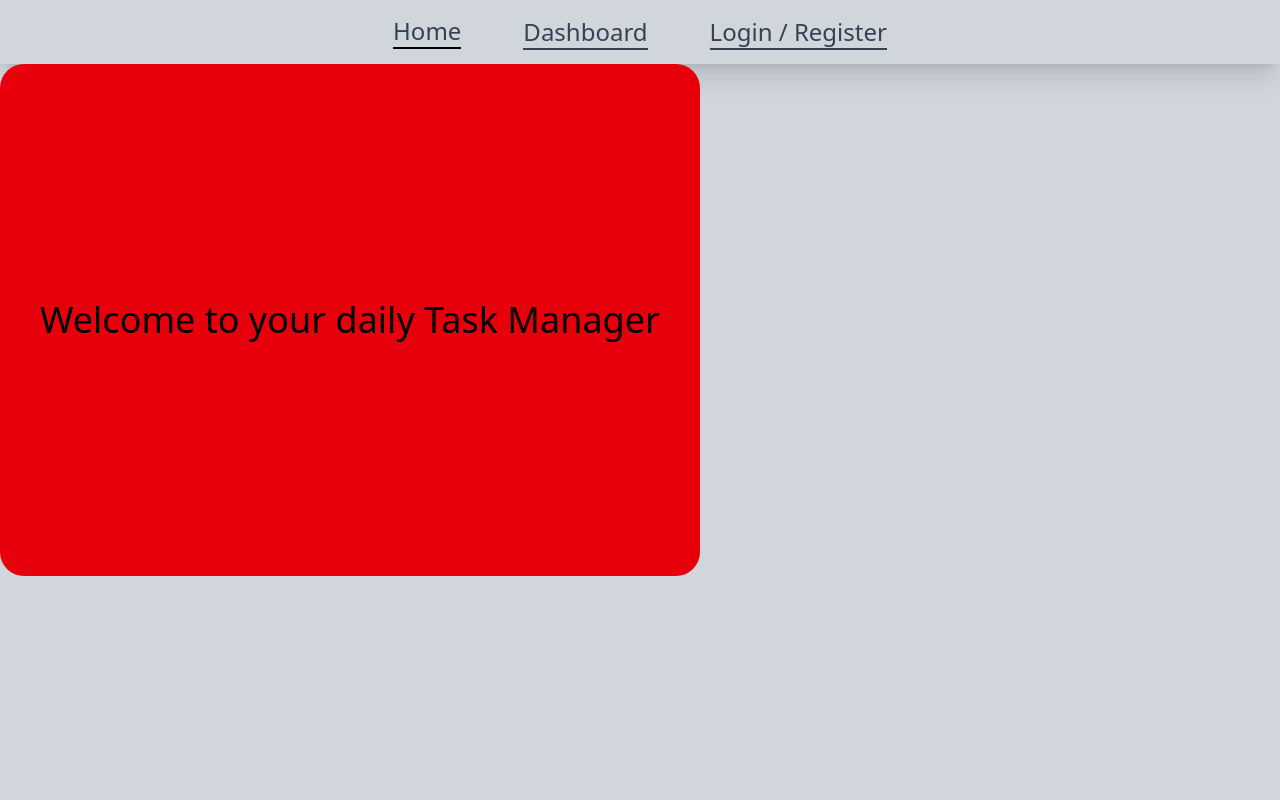
After one commit to tsvetkovivan365-code/flask_task_app, a Flask app: page / in a window 1280 px wide. The commit adds this page. Run offline with Flask 3, Linux system fonts and the light colour scheme; style sheets or scripts are compiled from the project's sources.

```diff
--- a/app.py
+++ b/app.py
@@ -1,9 +1,12 @@
-from flask import Flask, render_template, request, redirect, url_for
+from flask import Flask, render_template, request, redirect, url_for, flash, session
 from database import db, User, Task
 from dotenv import load_dotenv
 from os import path, environ
 from flask_mail import Mail
 from flask_login import LoginManager
+from flask_wtf import FlaskForm
+from wtforms import StringField, TextAreaField, DateTimeField, SubmitField
+from wtforms.validators import DataRequired
 
 
 # Flask App Initialization
@@ -45,13 +48,29 @@ def home():
 def dashboard():
     return render_template("dashboard.html")
 
-@app.route('/register')
+@app.route('/register', methods=["GET", "POST"])
 def register():
-    return render_template("register_user.html")
+    if request.method == "POST":
+        name = request.form.get("name")
+        email = request.form.get("email")
+        password = request.form.get("password")
+        if not name or not email or not password:
+            flash("All fields are required!", "error")
+            return redirect(url_for("register"))
+        existing_user = User.query.filter_by(email="email").first()
+        if existing_user:
+            flash("Email already exists!", 'error')
+            return redirect(url_for('register'))
+        new_user = User(name=name, email=email, password=password)
+        db.session.add(new_user)
+        db.session.commit()
+        flash("You have successfully registered!", 'success')
+        return redirect(url_for('dashboard.html'))
+    return render_template("register.html")
 
 @app.route('/login')
 def login():
-    return render_template("login_user.html")
+    return render_template("login.html")
 
 
 # Run application
--- /dev/null
+++ b/templates/dashboard.html
@@ -0,0 +1,4 @@
+{% extends "navbar.html" %}
+{% block body %}
+
+{% endblock body %}
--- /dev/null
+++ b/templates/home.html
@@ -0,0 +1,6 @@
+{% extends "navbar.html" %}
+{% block body %}
+<section class='bg-red-600 rounded-3xl inline-block mx-auto max-w-3xl text-4xl py-59 px-10'>
+    <p>Welcome to your daily Task Manager</p>
+</section>
+{% endblock body %}
--- /dev/null
+++ b/templates/navbar.html
@@ -0,0 +1,37 @@
+<!DOCTYPE html>
+<html lang="en">
+<head>
+    <meta charset="UTF-8">
+    <meta name="viewport" content="width=device-width, initial-scale=1.0">
+    <link rel="stylesheet" type="text/css" href="{{url_for('static', filename='css/main.css')}}">
+    <title>Task Management App</title>
+</head>
+<body class="bg-gray-300 min-h-screen font-sans">
+    <nav class="shadow-xl dark:bg-orange-400">
+        <ul class="flex justify-center gap-x-15.5 text-2xl items-center h-16">
+                <li class="border-b-2"><a href="{{ url_for('home') }}" class="text-gray-700 hover:shadow-xl rounded-md font-medium transition duration-200">
+                    Home
+                </a></li>
+                <li><a href="{{ url_for('dashboard') }}" class="text-gray-700 border-b-2 hover:shadow-xl font-medium transition duration-200">
+                    Dashboard
+                </a></li>
+                {% if current_user.is_authenticated %}
+                    <div class="flex items-center space-x-2" >
+                         <span class="text-sm text-gray-500 hidden lg:inline">Hello, {{ current_user.username }}</span>
+                        <li><a href="{{ url_for('logout') }}" class="text-gray-700 border-b-2 hover:shadow-xl font-medium transition duration-200">
+                            Logout
+                        </a></li>
+                    </div>
+                {% else %}
+                    <li><a href="{{ url_for('login') }}" class="text-gray-700 border-b-2 hover:shadow-xl text-md font-medium transition duration-200">
+                        Login / Register
+                    </a></li>
+                {% endif %}
+            </ul>
+    </nav>
+    <main>
+        {% block body %}{% endblock body %}
+    </main>
+
+</body>
+</html>
```
Also changed, not shown: templates/index.html (deleted, +0 -11 lines), templates/register.html (+1 -11 lines).
